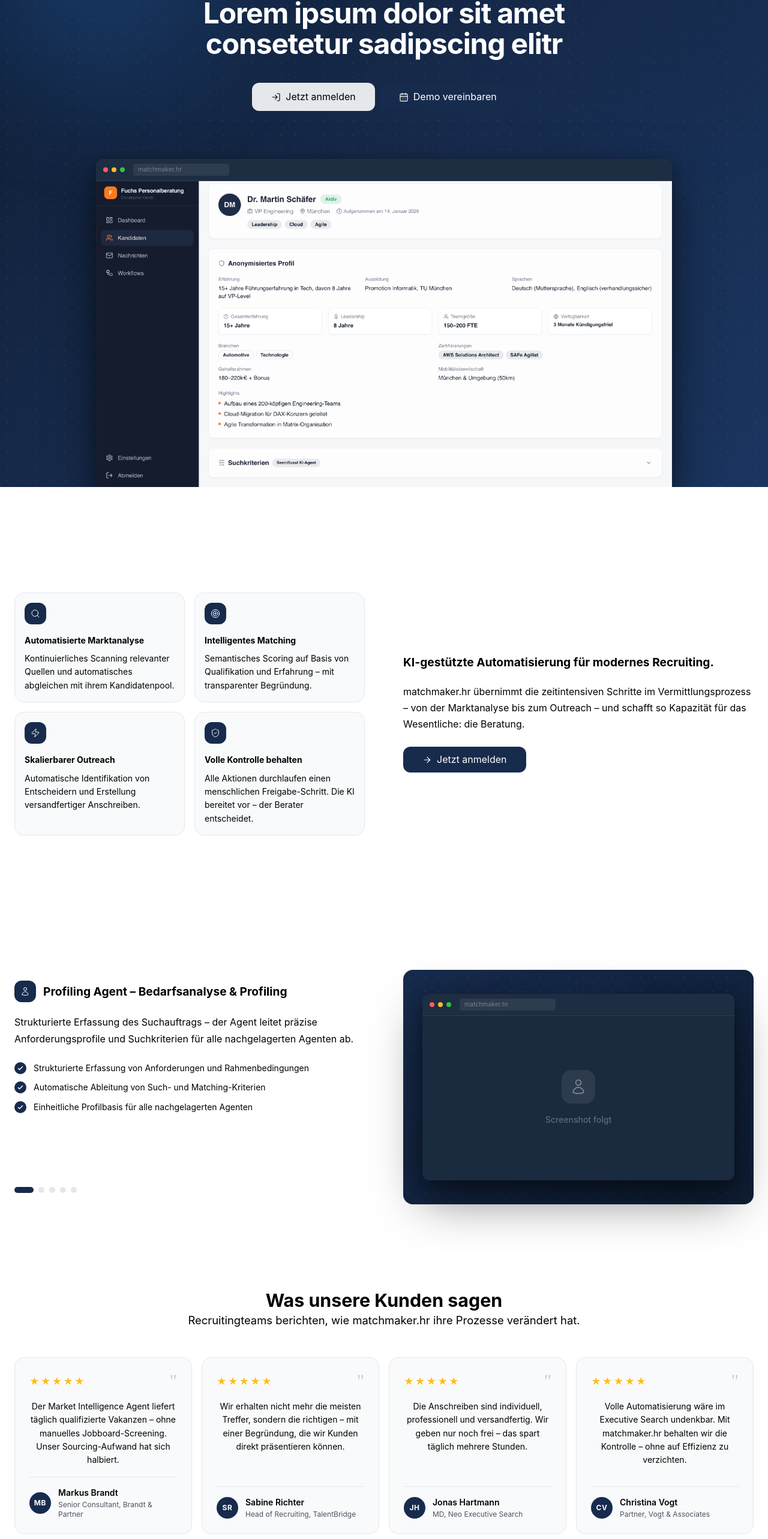
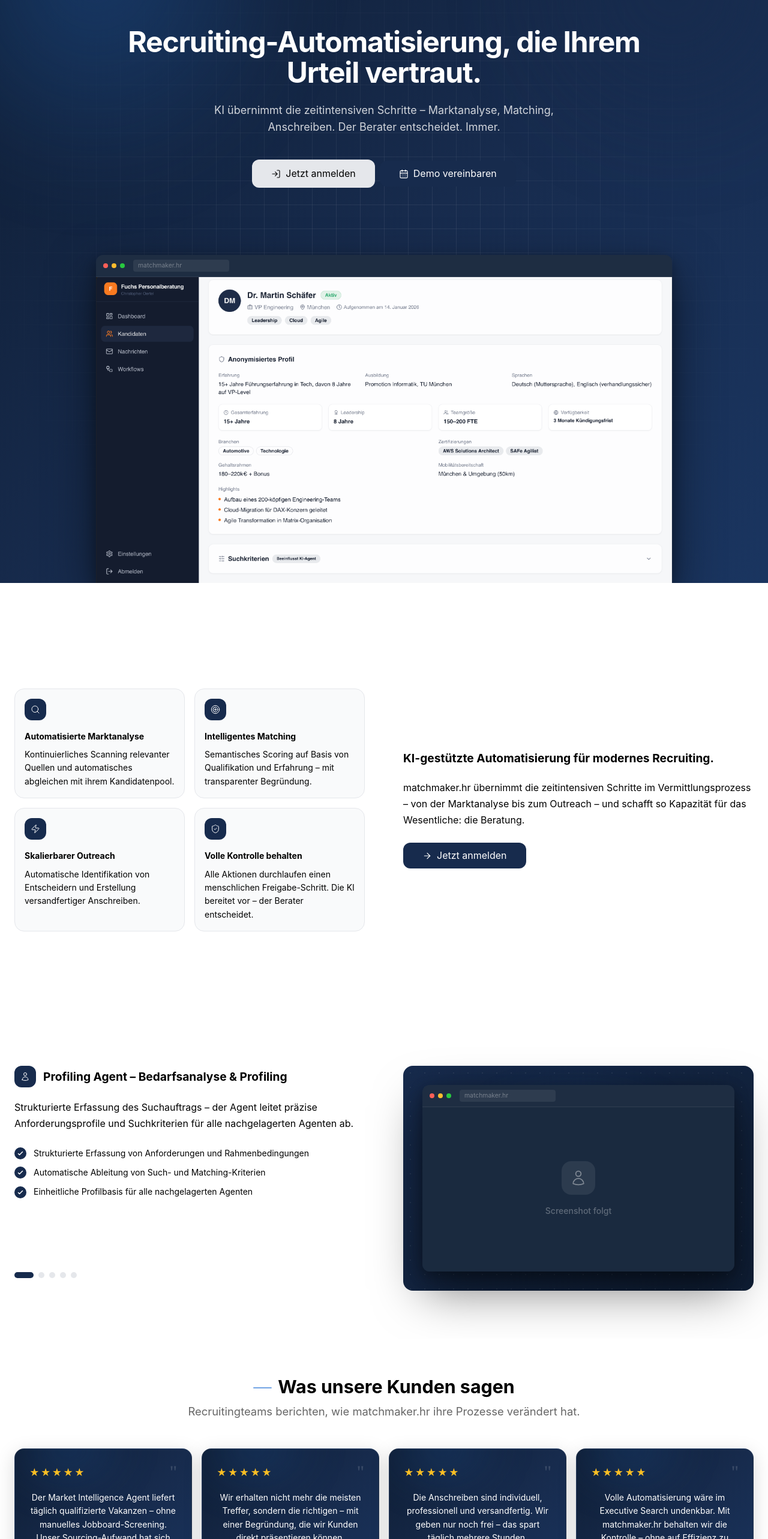
Before and after one commit to c-odenk/matchmaker-ui, a Vue app: page / in a window 1280 px wide. Shown: the part 174-2740 px from the top of the page at 60% size. Built offline with nearby package versions, Linux system fonts and the light colour scheme.

Commit message:
Hero-V3, Product-V3, Testimonials-V2 implementiert

```diff
--- a/src/components/common/SectionHeader.vue
+++ b/src/components/common/SectionHeader.vue
@@ -1,9 +1,27 @@
-<template>
+<style scoped>
+.ornament {
+  color: #2976d6;
+  margin-right: 0.35em;
+  font-weight: 300;
+  opacity: 0.7;
+}
+</style><template>
   <div :class="[alignClass, marginClass]">
-    <h2 class="text-h2-sm md:text-h2-md lg:text-h2-lg 2xl:text-h2-2xl text-black mb-1">
-      {{ title }}
+
+    <!-- Optional Label -->
+    <div v-if="label" class="mb-3" :class="labelWrapClass">
+      <span
+        class="inline-flex items-center gap-1.5 text-xs font-semibold uppercase tracking-widest px-3 py-1 rounded-full"
+        style="background: rgba(41,118,214,0.08); color: #2976d6; border: 1px solid rgba(41,118,214,0.18);"
+      >
+        {{ label }}
+      </span>
+    </div>
+
+    <h2 class="text-h2-sm md:text-h2-md lg:text-h2-lg 2xl:text-h2-2xl text-black mb-3 leading-tight">
+      <span class="ornament" aria-hidden="true">—</span>{{ title }}
     </h2>
-    <p class="text-p-lead-sm md:text-p-lead-md lg:text-p-lead-lg 2xl:text-p-lead-2xl max-w-2xl text-black" :class="paragraphClass">
+    <p class="text-p-lead-sm md:text-p-lead-md lg:text-p-lead-lg 2xl:text-p-lead-2xl max-w-2xl text-black/60" :class="paragraphClass">
       {{ description }}
     </p>
   </div>
@@ -21,15 +39,19 @@
       type: String,
       required: true
     },
+    label: {
+      type: String,
+      default: null
+    },
     marginBottom: {
       type: String,
       default: 'mb-12',
-      validator: (value) => ['mb-8', 'mb-12', 'mb-16', 'mb-20', 'mb-24', ''].includes(value)
+      validator: (v) => ['mb-8', 'mb-12', 'mb-16', 'mb-20', 'mb-24', ''].includes(v)
     },
     align: {
       type: String,
       default: 'center',
-      validator: (value) => ['left', 'center', 'right'].includes(value)
+      validator: (v) => ['left', 'center', 'right'].includes(v)
     }
   },
   computed: {
@@ -37,11 +59,7 @@
       return this.marginBottom
     },
     alignClass() {
-      return {
-        left:   'text-left',
-        center: 'text-center',
-        right:  'text-right',
-      }[this.align]
+      return { left: 'text-left', center: 'text-center', right: 'text-right' }[this.align]
     },
     paragraphClass() {
       return {
@@ -49,6 +67,13 @@
         center: 'text-center mx-auto',
         right:  'text-right ml-auto',
       }[this.align]
+    },
+    labelWrapClass() {
+      return {
+        left:   'flex justify-start',
+        center: 'flex justify-center',
+        right:  'flex justify-end',
+      }[this.align]
     }
   }
 }
--- a/src/components/landing/V2/Landing-Testimonials-V2.vue
+++ b/src/components/landing/V2/Landing-Testimonials-V2.vue
@@ -14,53 +14,51 @@
         <div
           v-for="(testimonial, index) in testimonials"
           :key="index"
-          class="flex flex-col bg-gray-50 border border-gray-200 rounded-2xl p-6">
+          class="flex flex-col rounded-2xl p-6 relative overflow-hidden"
+          style="background: linear-gradient(135deg, #0f1e35 0%, #172b4d 50%, #1a3560 100%); border: 1px solid rgba(255,255,255,0.08); box-shadow: 0 8px 32px rgba(0,0,0,0.15);"
+        >
+
+          <!-- Blauer Glow -->
+          <div
+            class="pointer-events-none absolute rounded-full"
+            style="width: 80%; height: 60%; top: -30%; left: -10%; background: radial-gradient(ellipse, rgba(41,118,214,0.2) 0%, transparent 70%); filter: blur(30px);"
+          ></div>
 
           <!-- Stars + quote mark -->
-          <div class="flex items-center justify-between mb-4">
+          <div class="relative z-10 flex items-center justify-between mb-4">
             <div class="flex gap-0.5">
               <span v-for="n in 5" :key="n" class="text-amber-400 text-base">★</span>
             </div>
-            <span class="text-3xl font-serif text-deep-blue/20 leading-none select-none">"</span>
+            <span class="text-3xl font-serif leading-none select-none" style="color: rgba(255,255,255,0.15);">"</span>
           </div>
 
           <!-- Quote -->
-          <div class="flex-1 min-h-[96px]">
-            <p class="text-p-small-sm md:text-p-small-md lg:text-p-small-lg 2xl:text-p-small-2xl text-black text-center m-0">
+          <div class="relative z-10 flex-1 min-h-[96px]">
+            <p class="text-p-small-sm md:text-p-small-md lg:text-p-small-lg 2xl:text-p-small-2xl text-white text-center m-0">
               {{ testimonial.quote }}
             </p>
           </div>
 
           <!-- Author -->
-          <div class="flex items-center gap-3 pt-4 mt-4 border-t border-gray-200">
-
-            <!-- Initials -->
-            <div class="w-9 h-9 rounded-full bg-blue text-white flex items-center justify-center flex-shrink-0 text-xs font-bold tracking-wider">
+          <div class="relative z-10 flex items-center gap-3 pt-4 mt-4" style="border-top: 1px solid rgba(255,255,255,0.1);">
+            <div class="w-9 h-9 rounded-full flex items-center justify-center flex-shrink-0 text-xs font-bold tracking-wider" style="background: rgba(255,255,255,0.12); color: rgba(255,255,255,0.9);">
               {{ testimonial.initials }}
             </div>
-
             <div class="flex flex-col gap-0.5">
-
-              <!-- Name -->
-              <span class="text-sm font-semibold text-black">
+              <span class="text-sm font-semibold text-white">
                 {{ testimonial.name }}
               </span>
-
-              <!-- Role -->
-              <span class="text-xs text-gray-600">
+              <span class="text-xs" style="color: rgba(255,255,255,0.5);">
                 {{ testimonial.role }}
               </span>
-
             </div>
           </div>
 
         </div>
       </div>
-
     </div>
   </section>
 </template>
-
 
 <script>
 import SectionHeader from '@/components/common/SectionHeader.vue'
--- a/src/components/landing/V3/Landing-Hero-V3.vue
+++ b/src/components/landing/V3/Landing-Hero-V3.vue
@@ -2,12 +2,6 @@
   <div>
     <main class="overflow-hidden">
       <section class="relative overflow-hidden" style="background: linear-gradient(135deg, #0f1e35 0%, #172b4d 50%, #1a3560 100%);">
-
-        <!-- Dot-Pattern -->
-        <div
-          class="pointer-events-none absolute inset-0 opacity-20"
-          style="background-image: radial-gradient(circle, rgba(255,255,255,0.35) 1px, transparent 1px); background-size: 24px 24px;"
-        ></div>
 
         <!-- Blauer Glow oben links -->
         <div
@@ -21,20 +15,36 @@
           style="width: 45%; height: 55%; top: -20%; right: -10%; background: radial-gradient(ellipse, rgba(23,43,77,0.6) 0%, transparent 70%); filter: blur(60px);"
         ></div>
 
-        <!-- Heller Akzent in der Mitte -->
-        <div
-          class="pointer-events-none absolute"
-          style="width: 60%; height: 1px; top: 45%; left: 20%; background: linear-gradient(to right, transparent, rgba(255,255,255,0.06), transparent);"
-        ></div>
+        <!-- Grid overlay with fade-out at edges -->
+        <div class="pointer-events-none absolute inset-0 z-10" aria-hidden="true">
+          <svg class="h-full w-full" xmlns="http://www.w3.org/2000/svg">
+            <defs>
+              <pattern id="hero-grid" width="40" height="40" patternUnits="userSpaceOnUse">
+                <path d="M 40 0 L 0 0 0 40" fill="none" stroke="white" stroke-width="0.6"/>
+              </pattern>
+              <radialGradient id="hero-fade" cx="50%" cy="50%" r="55%" fx="50%" fy="50%">
+                <stop offset="20%" stop-color="white" stop-opacity="1"/>
+                <stop offset="100%" stop-color="white" stop-opacity="0"/>
+              </radialGradient>
+              <mask id="hero-mask">
+                <rect width="100%" height="100%" fill="url(#hero-fade)" />
+              </mask>
+            </defs>
+            <rect width="100%" height="100%" fill="url(#hero-grid)" mask="url(#hero-mask)" opacity="0.25" />
+          </svg>
+        </div>
 
-        <div class="relative pt-20 md:pt-24 pb-0">
+        <div class="relative z-20 pt-28 md:pt-36 pb-0">
 
           <!-- Hero Text -->
-          <div class="mx-auto max-w-container-lg 2xl:max-w-container px-container-h text-center">
+          <div class="mx-auto w-full px-container-h text-center">
             <div class="hero-animate-item" style="animation-delay: 0.1s">
-              <h1 class="max-w-4xl mx-auto text-balance text-h1-sm md:text-h1-md lg:text-h1-lg 2xl:text-h1-2xl tracking-tight text-white">
-                Lorem ipsum dolor sit amet consetetur sadipscing elitr
+              <h1 class="max-w-4xl mx-auto text-h1-sm md:text-h1-md lg:text-h1-lg 2xl:text-h1-2xl tracking-tight text-white">
+                {{ hero.heading }}
               </h1>
+              <p class="mt-6 max-w-2xl mx-auto text-base md:text-lg text-white/80">
+                {{ hero.subheading }}
+              </p>
             </div>
             <div class="hero-animate-item mt-10 flex flex-col items-center justify-center gap-2 md:flex-row" style="animation-delay: 0.25s">
               <ButtonSecondary :icon="LogIn" href="#">
@@ -47,7 +57,7 @@
           </div>
 
           <!-- Dashboard Mockup -->
-          <div class="hero-animate-item relative mt-20 mx-auto max-w-5xl px-4 sm:px-8" style="animation-delay: 0.4s">
+          <div class="hero-animate-item relative mt-28 mx-auto max-w-5xl px-4 sm:px-8" style="animation-delay: 0.4s">
             <div
               class="relative w-full overflow-hidden"
               style="border-radius: 12px 12px 0 0; box-shadow: 0 32px 80px rgba(0,0,0,0.5), 0 8px 24px rgba(0,0,0,0.3);"
@@ -101,7 +111,11 @@
   data() {
     return {
       LogIn,
-      CalendarDays
+      CalendarDays,
+      hero: {
+        heading: 'Recruiting-Automatisierung, die Ihrem Urteil vertraut.',
+        subheading: 'KI übernimmt die zeitintensiven Schritte – Marktanalyse, Matching, Anschreiben. Der Berater entscheidet. Immer.'
+      }
     }
   }
 }
--- a/src/components/landing/V3/Landing-Product-V3.vue
+++ b/src/components/landing/V3/Landing-Product-V3.vue
@@ -1,7 +1,7 @@
 <template>
   <section class="py-20 md:py-28 lg:py-20 bg-white overflow-hidden">
     <div class="mx-auto max-w-container-lg 2xl:max-w-container px-container-h">
-      <div class="flex flex-col lg:flex-row items-stretch gap-12 lg:gap-16">
+      <div class="flex flex-col lg:flex-row items-start gap-12 lg:gap-16">
 
         <!-- Left: Text -->
         <div class="lg:w-1/2 flex flex-col gap-6 justify-center">
@@ -58,7 +58,7 @@
         <!-- Right: Screenshot Panel -->
         <div class="lg:w-1/2 w-full">
           <div
-            class="relative w-full h-full rounded-2xl flex items-center justify-center py-10 px-8"
+            class="relative w-full rounded-2xl p-6 md:p-8"
             style="background: linear-gradient(135deg, #172b4d 0%, #0f1e35 100%);"
           >
 
@@ -98,17 +98,16 @@
                   </div>
                 </div>
 
-                <!-- Screenshot oder Placeholder -->
+                <!-- Screenshot -->
                 <div v-if="currentImage">
                   <div
                     class="relative group cursor-zoom-in overflow-hidden"
-                    style="aspect-ratio: 1512/795;"
                     @click="openLightbox(currentImage, currentFeature.title)"
                   >
                     <img
                       :src="currentImage"
                       :alt="currentFeature.title"
-                      class="w-full h-full object-cover object-top transition-transform duration-500 group-hover:scale-[1.02]"
+                      class="w-full h-auto block transition-transform duration-500 group-hover:scale-[1.02]"
                     />
                     <div class="absolute inset-0 bg-blue/0 group-hover:bg-blue/10 transition-colors duration-300 flex items-center justify-center">
                       <div class="opacity-0 group-hover:opacity-100 transition-opacity duration-300 bg-white/90 backdrop-blur-sm rounded-xl px-4 py-2 flex items-center gap-2 shadow-lg">
```
Also changed, not shown: src/components/landing/V1/Landing-CTA.vue (+45 -17 lines), src/components/landing/V2/Landing-CTA-V2.vue (+13 -9 lines), src/components/landing/V2/Landing-FAQ-V2.vue (+18 -9 lines), src/components/landing/V2/Landing-Pricing-V2.vue (+16 -13 lines).
